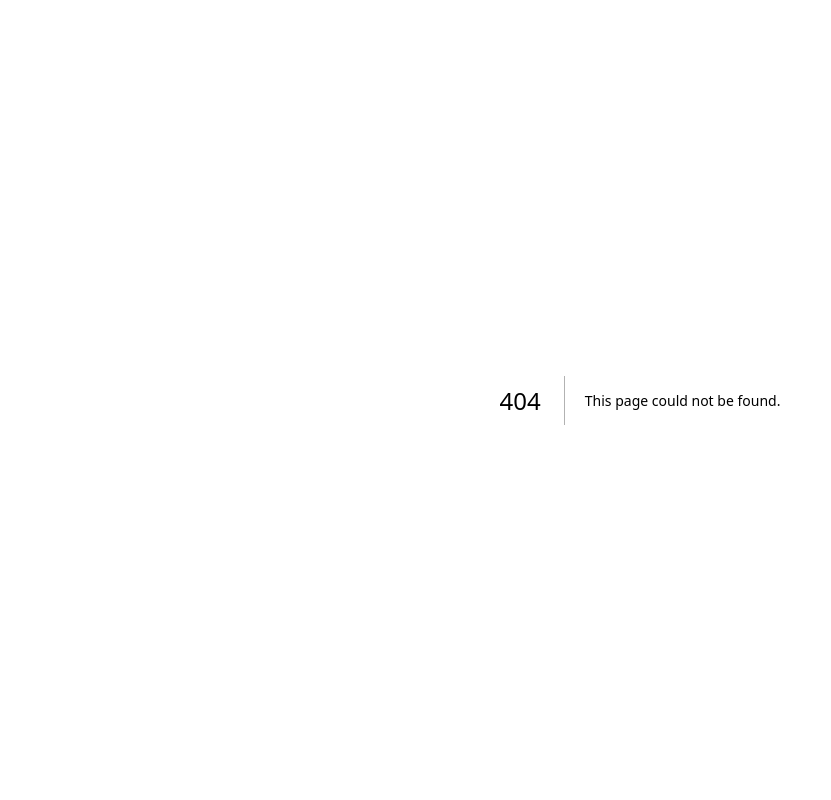
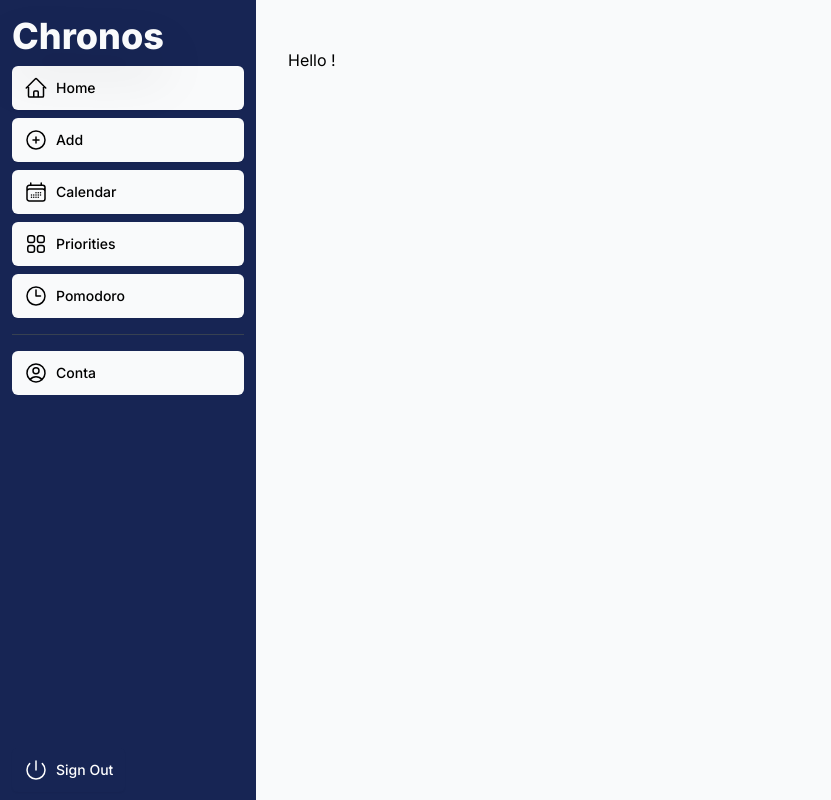
Before and after one commit to lucasKoyama/chronos-frontend, a Next.js app: page /app/account in a window 1280 px wide. Before the commit this address had no page. Shown: the whole page, without its empty margins (0-831 px from the left). Built offline with nearby package versions, Linux system fonts and the light colour scheme.

Commit message:
feat: started account page

```diff
--- /dev/null
+++ b/src/app/app/account/page.tsx
@@ -0,0 +1,10 @@
+'use client';
+import { useAuth } from "@/app/lib/utils/context/AuthContext"
+
+export default function Page() {
+  const { user } = useAuth();
+
+  return (
+    <h2>Hello {user?.firstName} {user?.lastName}!</h2>
+  )
+}
```
